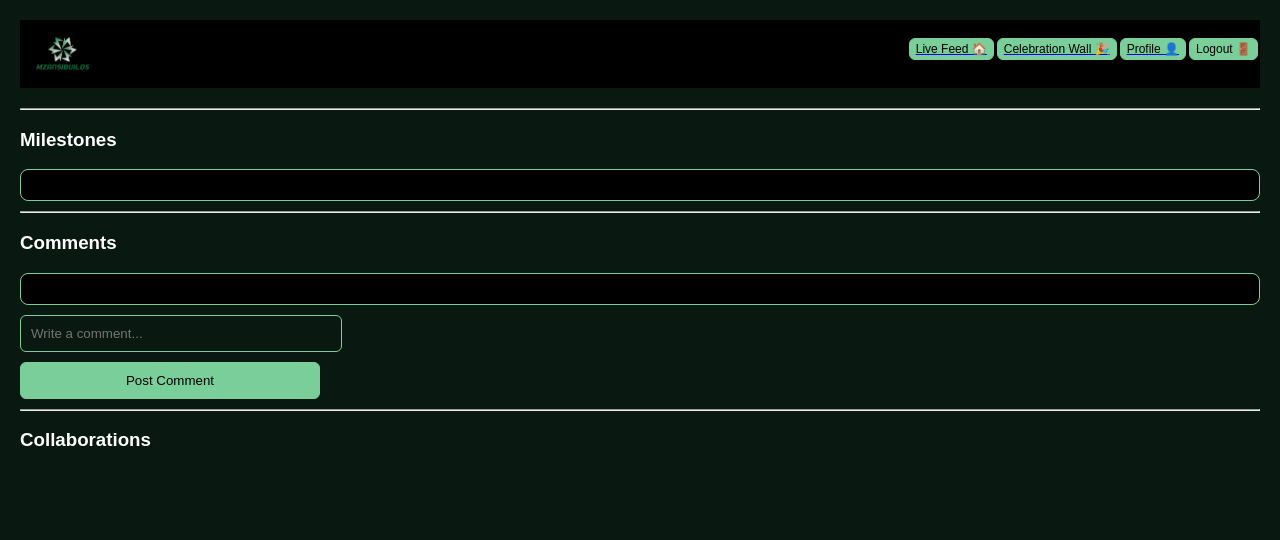
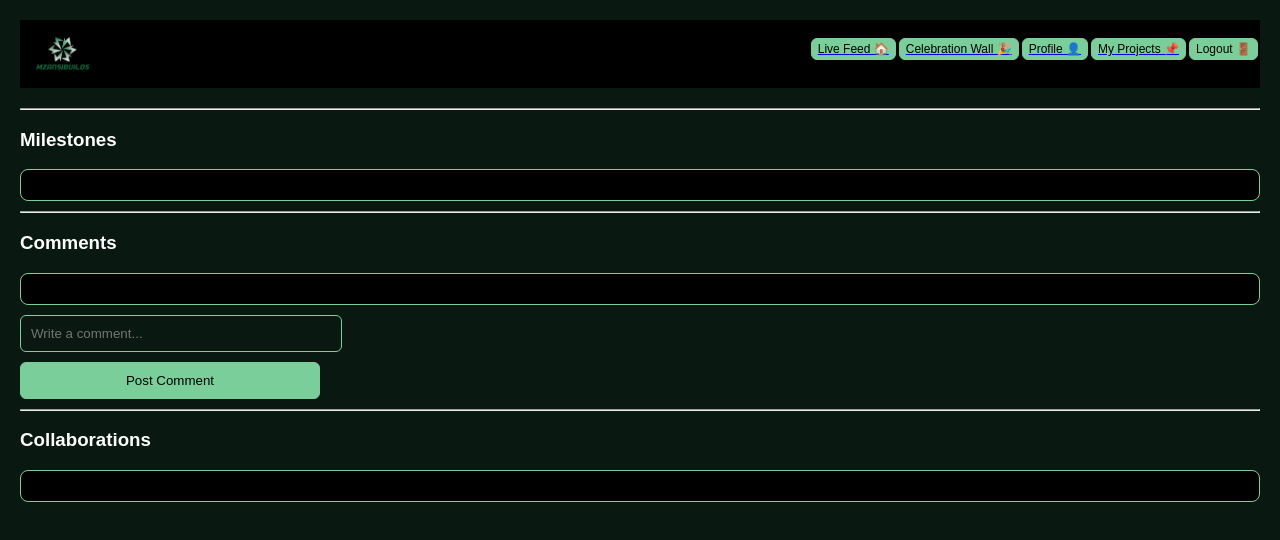
Before and after one commit to Caitlin-Fogg/mzansibuilds, a plain HTML site: page frontend/project.html in a window 1280 px wide. Drawn offline with Linux system fonts and the light colour scheme; no server answers.

Commit message:
Updated nav bar

```diff
--- a/frontend/project.html
+++ b/frontend/project.html
@@ -23,6 +23,10 @@
 
         <a href="profile.html">
             <button>Profile 👤</button>
+        </a>
+
+        <a href="my-projects.html">
+            <button>My Projects 📌</button>
         </a>
 
         <button id="logoutBtn">Logout 🚪</button>
@@ -57,6 +61,8 @@
 
 <h3>Collaborations</h3>
 
+<div id="collaborators"></div>
+
 <!-- Request form (non-owner) -->
 <div id="collabRequestSection" style="display:none;">
     <form id="collabForm">
```
Also changed, not shown: frontend/celebration.html (+4 -0 lines), frontend/create-project.html (+4 -0 lines), frontend/index.html (+4 -0 lines), frontend/my-projects.html (+4 -0 lines), frontend/my-requests.html (+4 -0 lines), frontend/profile.html (+4 -0 lines), 1 other file.
